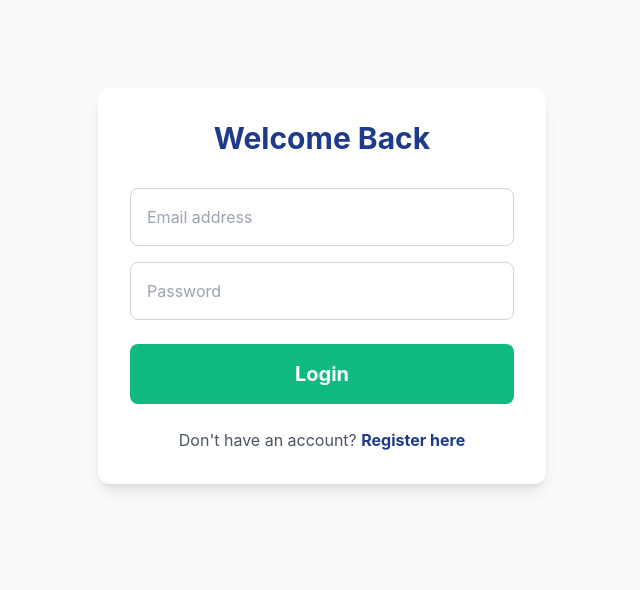
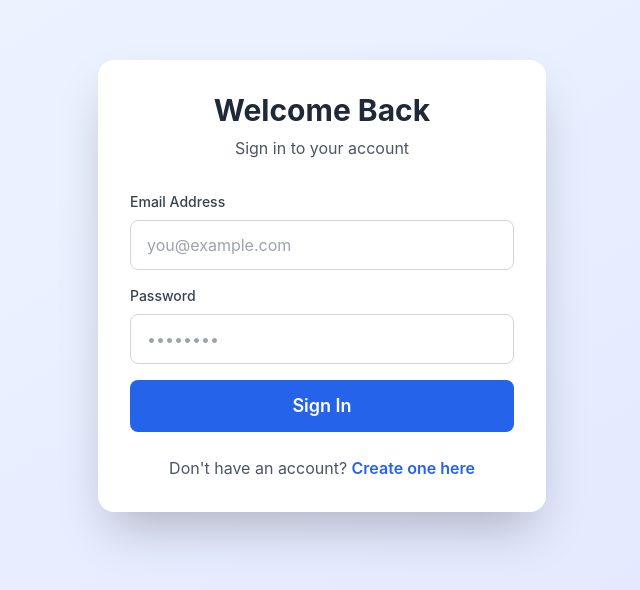
Before and after one commit to Lamido007/Dududata, a Next.js app: page /login in a window 1280 px wide. Shown: the part 114-704 px from the top of the page, without its empty margins (318-958 px from the left). Built offline with nearby package versions, Linux system fonts and the light colour scheme.

Commit message:
Update Auth.js

```diff
--- a/components/Auth.js
+++ b/components/Auth.js
@@ -6,82 +6,147 @@ export default function Auth({ onSuccess }) {
   const [password, setPassword] = useState('')
   const [loading, setLoading] = useState(false)
   const [isSignUp, setIsSignUp] = useState(false)
+  const [error, setError] = useState('')
 
   const handleAuth = async () => {
+    // Validation
     if (!email || !password) {
-      alert('Please enter email and password')
+      setError('Please enter both email and password')
+      return
+    }
+
+    if (password.length < 6) {
+      setError('Password must be at least 6 characters')
       return
     }
 
     setLoading(true)
+    setError('')
 
+    try {
       const supabase = getSupabase()
 
-    let error
-    if (isSignUp) {
-      const { error: signUpError } = await supabase.auth.signUp({ email, password })
-      error = signUpError
-      if (!error) alert('Check your email for confirmation link!')
-    } else {
-      const { error: signInError } = await supabase.auth.signInWithPassword({ email, password })
-      error = signInError
+      if (!supabase) {
+        setError('Unable to connect to authentication service')
+        setLoading(false)
+        return
       }
 
-    if (error) {
-      alert(error.message)
+      if (isSignUp) {
+        const { data, error: signUpError } = await supabase.auth.signUp({
+          email,
+          password
+        })
+
+        if (signUpError) {
+          setError(signUpError.message)
         } else {
+          alert('Account created! Please check your email for a confirmation link.')
+          setIsSignUp(false) // Switch to login view
+        }
+      } else {
+        const { data, error: signInError } = await supabase.auth.signInWithPassword({
+          email,
+          password
+        })
+
+        if (signInError) {
+          setError(signInError.message)
+        } else if (data.user) {
           if (onSuccess) onSuccess()
-      alert(isSignUp ? 'Account created!' : 'Logged in successfully!')
+        }
+      }
+    } catch (err) {
+      setError('An unexpected error occurred. Please try again.')
+      console.error('Auth error:', err)
+    } finally {
+      setLoading(false)
+    }
   }
 
-    setLoading(false)
+  const handleKeyPress = (e) => {
+    if (e.key === 'Enter' && !loading) {
+      handleAuth()
+    }
   }
 
   return (
-    <div className="min-h-screen bg-gray-50 flex items-center justify-center p-6">
-      <div className="max-w-md w-full bg-white rounded-xl shadow-lg p-8">
-        <h2 className="text-3xl font-bold text-center mb-8 text-primary">
+    <div className="min-h-screen bg-gradient-to-br from-blue-50 to-indigo-100 flex items-center justify-center p-4">
+      <div className="max-w-md w-full bg-white rounded-2xl shadow-2xl p-8">
+        <div className="text-center mb-8">
+          <h2 className="text-3xl font-bold text-gray-800 mb-2">
             {isSignUp ? 'Create Account' : 'Welcome Back'}
           </h2>
+          <p className="text-gray-600">
+            {isSignUp ? 'Sign up to get started' : 'Sign in to your account'}
+          </p>
+        </div>
 
+        {error && (
+          <div className="mb-4 p-4 bg-red-50 border border-red-200 rounded-lg">
+            <p className="text-red-600 text-sm">{error}</p>
+          </div>
+        )}
+
+        <div className="space-y-4">
+          <div>
+            <label className="block text-sm font-medium text-gray-700 mb-2">
+              Email Address
+            </label>
             <input
               type="email"
-          placeholder="Email address"
+              placeholder="you@example.com"
               value={email}
               onChange={(e) => setEmail(e.target.value)}
-          className="w-full p-4 mb-4 border border-gray-300 rounded-lg text-black focus:outline-none focus:border-accent"
+              onKeyPress={handleKeyPress}
+              className="w-full px-4 py-3 border border-gray-300 rounded-lg text-gray-900 focus:outline-none focus:ring-2 focus:ring-blue-500 focus:border-transparent"
               disabled={loading}
+              autoComplete="email"
             />
+          </div>
 
+          <div>
+            <label className="block text-sm font-medium text-gray-700 mb-2">
+              Password
+            </label>
             <input
               type="password"
-          placeholder="Password"
+              placeholder="••••••••"
               value={password}
               onChange={(e) => setPassword(e.target.value)}
-          className="w-full p-4 mb-6 border border-gray-300 rounded-lg text-black focus:outline-none focus:border-accent"
+              onKeyPress={handleKeyPress}
+              className="w-full px-4 py-3 border border-gray-300 rounded-lg text-gray-900 focus:outline-none focus:ring-2 focus:ring-blue-500 focus:border-transparent"
               disabled={loading}
+              autoComplete={isSignUp ? 'new-password' : 'current-password'}
             />
+          </div>
 
           <button
             onClick={handleAuth}
             disabled={loading}
-          className="w-full bg-accent text-white py-4 rounded-lg font-bold text-xl hover:bg-green-600 disabled:opacity-50"
+            className="w-full bg-blue-600 text-white py-3 px-4 rounded-lg font-semibold text-lg hover:bg-blue-700 focus:outline-none focus:ring-2 focus:ring-blue-500 focus:ring-offset-2 disabled:opacity-50 disabled:cursor-not-allowed transition-colors"
           >
-          {loading ? 'Loading...' : isSignUp ? 'Register' : 'Login'}
+            {loading ? 'Please wait...' : isSignUp ? 'Create Account' : 'Sign In'}
           </button>
+        </div>
 
-        <p className="text-center mt-6 text-gray-600">
+        <div className="mt-6 text-center">
+          <p className="text-gray-600">
             {isSignUp ? 'Already have an account?' : "Don't have an account?"}{' '}
             <button
               type="button"
-            onClick={() => setIsSignUp(!isSignUp)}
-            className="text-primary font-bold hover:underline"
+              onClick={() => {
+                setIsSignUp(!isSignUp)
+                setError('')
+              }}
+              className="text-blue-600 font-semibold hover:text-blue-700 hover:underline focus:outline-none"
               disabled={loading}
             >
-            {isSignUp ? 'Login here' : 'Register here'}
+              {isSignUp ? 'Sign in here' : 'Create one here'}
             </button>
           </p>
         </div>
       </div>
+    </div>
   )
     }
```
Lines whose indentation alone changed are shown as unchanged.
